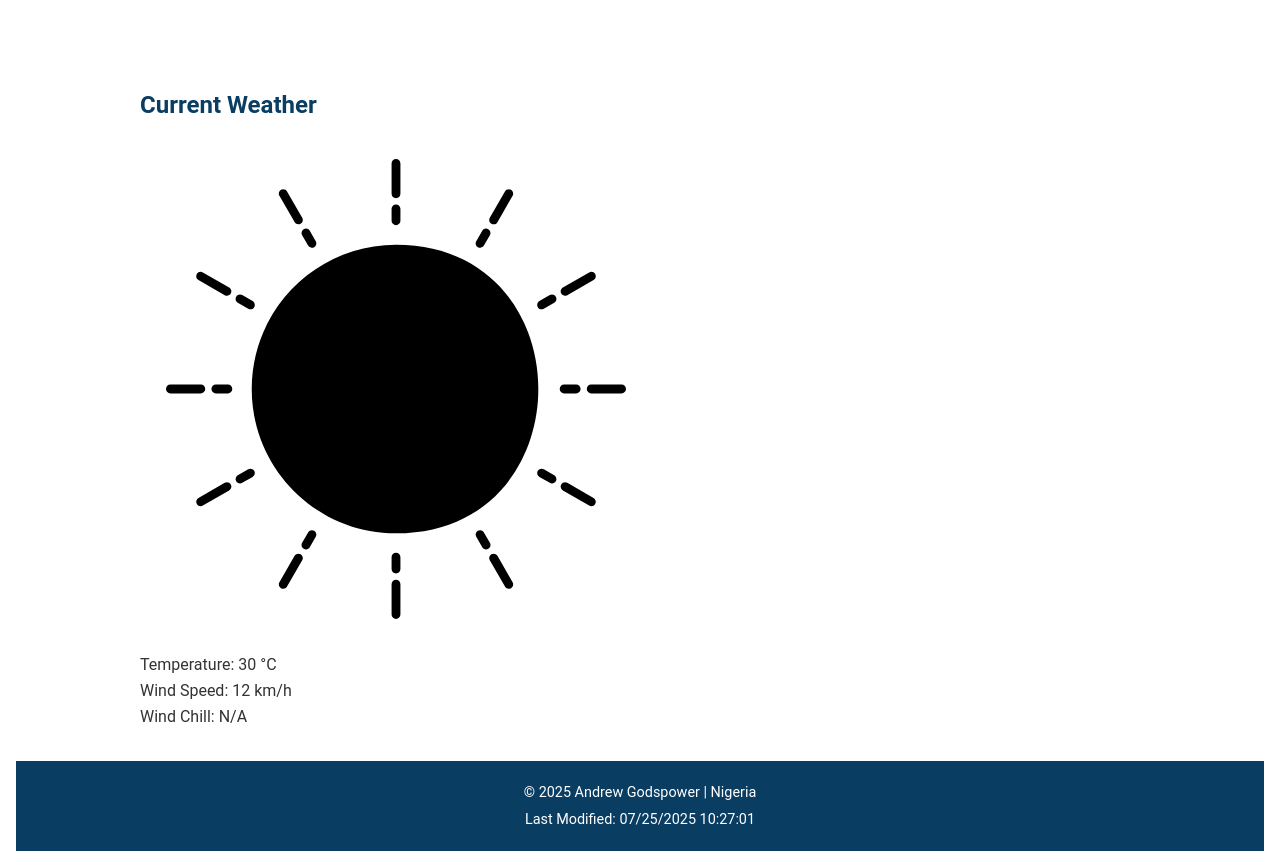
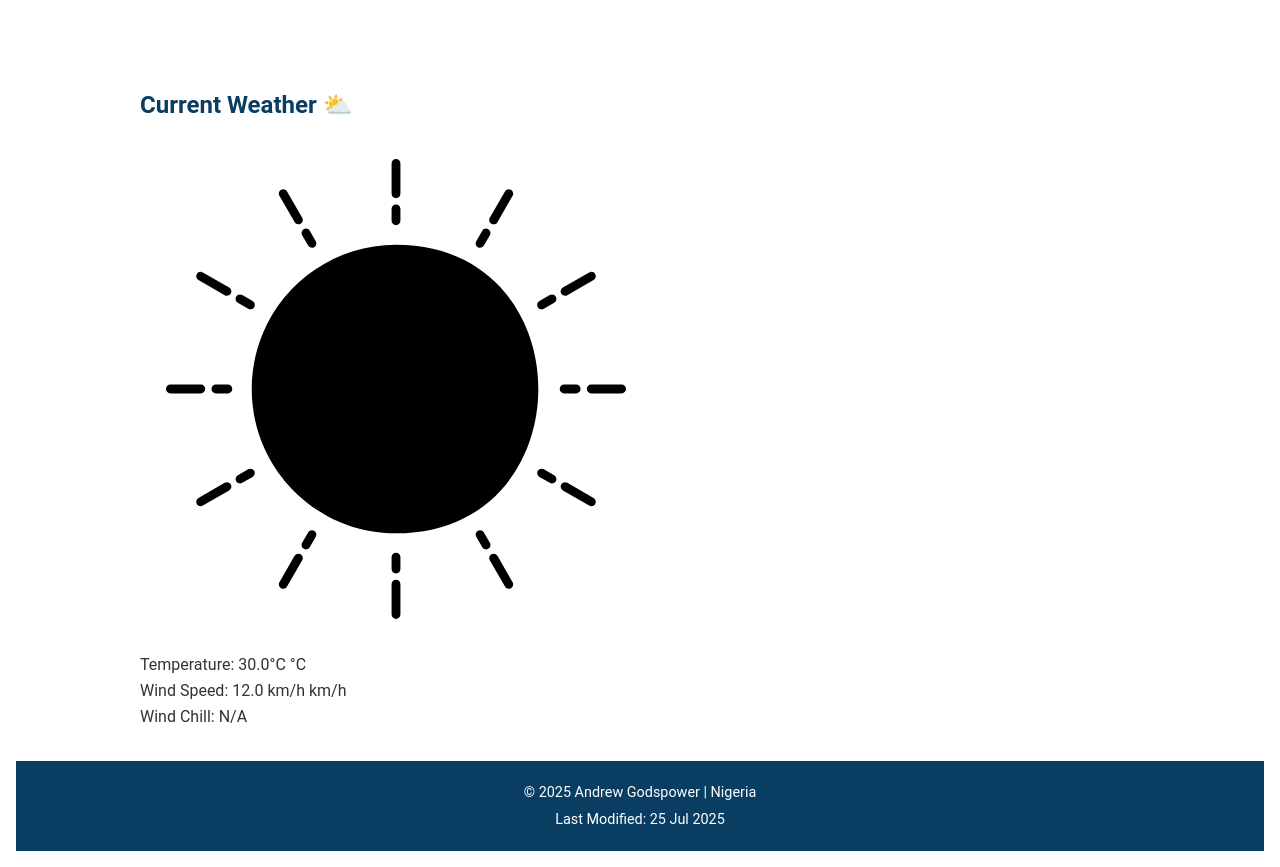
Before and after one commit to Godspower2006/wdd131, a plain HTML site: page place.html in a window 1280 px wide. Shown: the part 939-1806 px from the top of the page. Drawn offline with Linux system fonts and the light colour scheme.

Commit message:
correction

```diff
--- a/place.html
+++ b/place.html
@@ -2,13 +2,15 @@
 <html lang="en-US">
 <head>
   <meta charset="UTF-8">
-  <meta name="viewport" content="width=device-width, initial-scale=1.0" />
+  <meta name="viewport" content="width=device-width, initial-scale=1.0">
   <title>Yankari National Park | Andrew Godspower</title>
-  <meta name="description" content="Explore Yankari National Park in Bauchi State, Nigeria—its wildlife, climate, and visitor information." />
-  <meta name="author" content="Andrew Godspower" />
+  <meta name="description" content="Explore Yankari National Park in Bauchi State, Nigeria—its wildlife, climate, and visitor information.">
+  <meta name="author" content="Andrew Godspower">
 
-  <!-- Base Styles (includes Google‑Font import via @import) -->
-  <link rel="stylesheet" href="styles/base.css" />
+  <!-- Google Font embed (preferred over @import) -->
+  <link href="https://fonts.googleapis.com/css2?family=Lora:wght@400;700&display=swap" rel="stylesheet">
+  <!-- Base Styles -->
+  <link rel="stylesheet" href="styles/base.css">
 </head>
 <body>
   <a class="skip-link" href="#main-content">Skip to content</a>
@@ -22,14 +24,14 @@
     <!-- Hero Section -->
     <section class="hero">
       <picture>
-        <source srcset="images/yankari-hero-large.webp" media="(min-width: 1000px)" />
-        <source srcset="images/yankari-hero-medium.webp" media="(min-width: 500px)" />
+        <source srcset="images/yankari-hero-large.webp" media="(min-width: 1000px)">
+        <source srcset="images/yankari-hero-medium.webp" media="(min-width: 500px)">
         <img
           src="images/yankari-hero-small.webp"
           alt="Scenic view of Yankari National Park"
           width="1500"
           height="750"
-        />
+        >
       </picture>
     </section>
 
@@ -51,13 +53,17 @@
 
     <!-- Weather Section -->
     <section id="weather">
-      <h2>Current Weather</h2>
+      <h2>
+        Current Weather
+        <!-- Desktop-only emoticon span -->
+        <span class="weather-emoticon" aria-hidden="true">⛅</span>
+      </h2>
       <!-- SVG for mobile, hidden on desktop -->
       <img
         src="images/weather-icon.svg"
         alt="Partly cloudy icon"
         class="weather-icon"
-      />
+      >
       <p>Temperature: <span id="temperature">--</span> °C</p>
       <p>Wind Speed: <span id="windSpeed">--</span> km/h</p>
       <p>Wind Chill: <span id="windChill">N/A</span></p>
--- a/scripts/place.js
+++ b/scripts/place.js
@@ -1,5 +1,3 @@
-// scripts/place.js
-
 // Static temperature (°C) and wind speed (km/h)
 const temp = 30;
 const speed = 12;
@@ -10,19 +8,26 @@ function calculateWindChill(T, V) {
 }
 
 document.addEventListener("DOMContentLoaded", () => {
-  // 1. Footer: current year & last modified
-  document.getElementById("year").textContent = new Date().getFullYear();
-  document.getElementById("lastModified").textContent = `Last Modified: ${document.lastModified}`;
+  const yearEl    = document.getElementById("year");
+  const lastModEl = document.getElementById("lastModified");
+  const tempEl    = document.getElementById("temperature");
+  const windEl    = document.getElementById("windSpeed");
+  const chillEl   = document.getElementById("windChill");
+
+  // 1. Footer: current year & formatted last modified
+  const now = new Date();
+  yearEl.textContent = now.getFullYear();
+  const modDate = new Date(document.lastModified);
+  lastModEl.textContent = `Last Modified: ${modDate.toLocaleDateString('en-GB', { day:'2-digit', month:'short', year:'numeric' })}`;
 
   // 2. Display static weather values
-  document.getElementById("temperature").textContent = temp;
-  document.getElementById("windSpeed").textContent = speed;
+  tempEl.textContent  = `${temp.toFixed(1)}°C`;
+  windEl.textContent  = `${speed.toFixed(1)} km/h`;
 
-  // 3. Calculate & display wind chill only if conditions met
-  const wcEl = document.getElementById("windChill");
+  // 3. Calculate & display wind chill only when conditions met
   if (temp <= 10 && speed > 4.8) {
-    wcEl.textContent = calculateWindChill(temp, speed).toFixed(1) + "°C";
+    chillEl.textContent = `${calculateWindChill(temp, speed).toFixed(1)}°C`;
   } else {
-    wcEl.textContent = "N/A";
+    chillEl.textContent = 'N/A';
   }
 });
--- a/styles/place.css
+++ b/styles/place.css
@@ -1,4 +1,3 @@
-/* :root variables */
 :root {
   --primary-color: #2a4d14;
   --accent-color: #5e8c31;
@@ -10,7 +9,6 @@
   --shadow: 0 0 8px rgba(0, 0, 0, 0.1);
 }
 
-/* Base Reset */
 * {
   margin: 0;
   padding: 0;
@@ -18,7 +16,7 @@
 }
 
 body {
-  font-family: 'Lora', serif; /* loaded via link in HTML */
+  font-family: 'Lora', serif;
   color: var(--text-color);
   background-color: #fff;
   line-height: 1.6;
@@ -31,7 +29,6 @@ header, main, footer {
   padding: var(--padding);
 }
 
-/* Header */
 header {
   background-color: var(--primary-color);
   color: white;
@@ -44,7 +41,6 @@ h1 {
   font-size: 2rem;
 }
 
-/* Hero Image */
 .hero {
   margin: 1.5rem 0;
 }
@@ -56,7 +52,6 @@ h1 {
   border-radius: var(--border-radius);
 }
 
-/* Info Section */
 .info {
   background-color: var(--bg-color);
   padding: 2rem;
@@ -74,7 +69,6 @@ h1 {
 
 .info ul {
   list-style-type: none;
-  padding: 0;
 }
 
 .info li {
@@ -82,14 +76,8 @@ h1 {
   margin: 0.5rem 0;
   padding-left: 1rem;
   border-left: 4px solid var(--accent-color);
-  color: var(--text-color);
 }
 
-.info li strong {
-  color: black;
-}
-
-/* Weather Section */
 #weather {
   background-color: #e9f5e4;
   padding: 1.5rem;
@@ -101,10 +89,8 @@ h1 {
 #weather h2 {
   color: var(--primary-color);
   font-size: 1.5rem;
-  position: relative;
 }
 
-/* Mobile-only SVG icon */
 .weather-icon {
   display: block;
   margin: 0.5rem 0;
@@ -112,7 +98,6 @@ h1 {
   height: 48px;
 }
 
-/* Footer */
 footer {
   text-align: center;
   margin-top: 2rem;
@@ -121,7 +106,6 @@ footer {
   font-size: 0.95rem;
 }
 
-/* Media Queries */
 @media (min-width: 768px) {
   main {
     display: grid;
@@ -129,17 +113,20 @@ footer {
     gap: 1.5rem;
   }
 
-  /* hide the inline <img> icon on desktop */
   .weather-icon {
     display: none;
   }
 
-  /* pseudo-element for weather icon in wide view */
-  #weather h2::after {
-    content: "⛅";
-    display: inline-block;
+  /* Show emoticon span in desktop */
+  .weather-emoticon {
+    display: inline;
     margin-left: 0.5rem;
     font-size: 1.8em;
     vertical-align: middle;
   }
 }
+
+/* Hide emoticon on mobile */
+.weather-emoticon {
+  display: none;
+}
```
